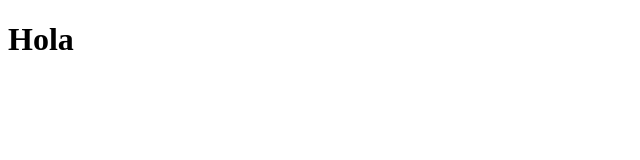
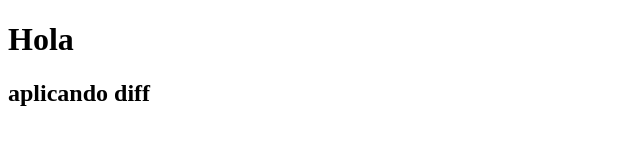
Before and after one commit to melinasr/git-curso, a plain HTML site: page index.html in a window 1280 px wide. Shown: the whole page, without its empty margins (0-640 px from the left). Drawn offline with Linux system fonts and the light colour scheme.

Commit message:
Ahora el index html tiene codigo html

```diff
--- a/index.html
+++ b/index.html
@@ -6,5 +6,6 @@
 </head>
 <body>
 	<h1>Hola</h1>
+	<h2>aplicando diff</h2>
 </body>
 </html>
```
